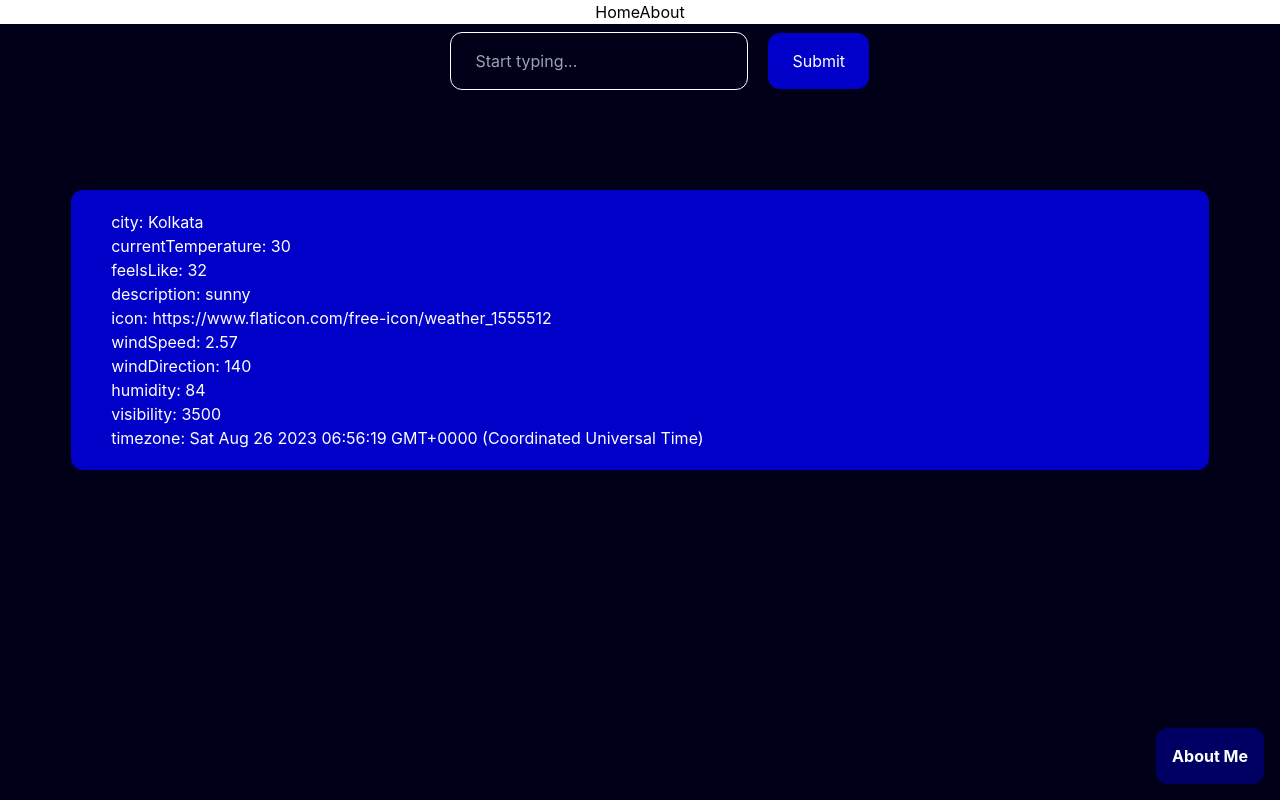
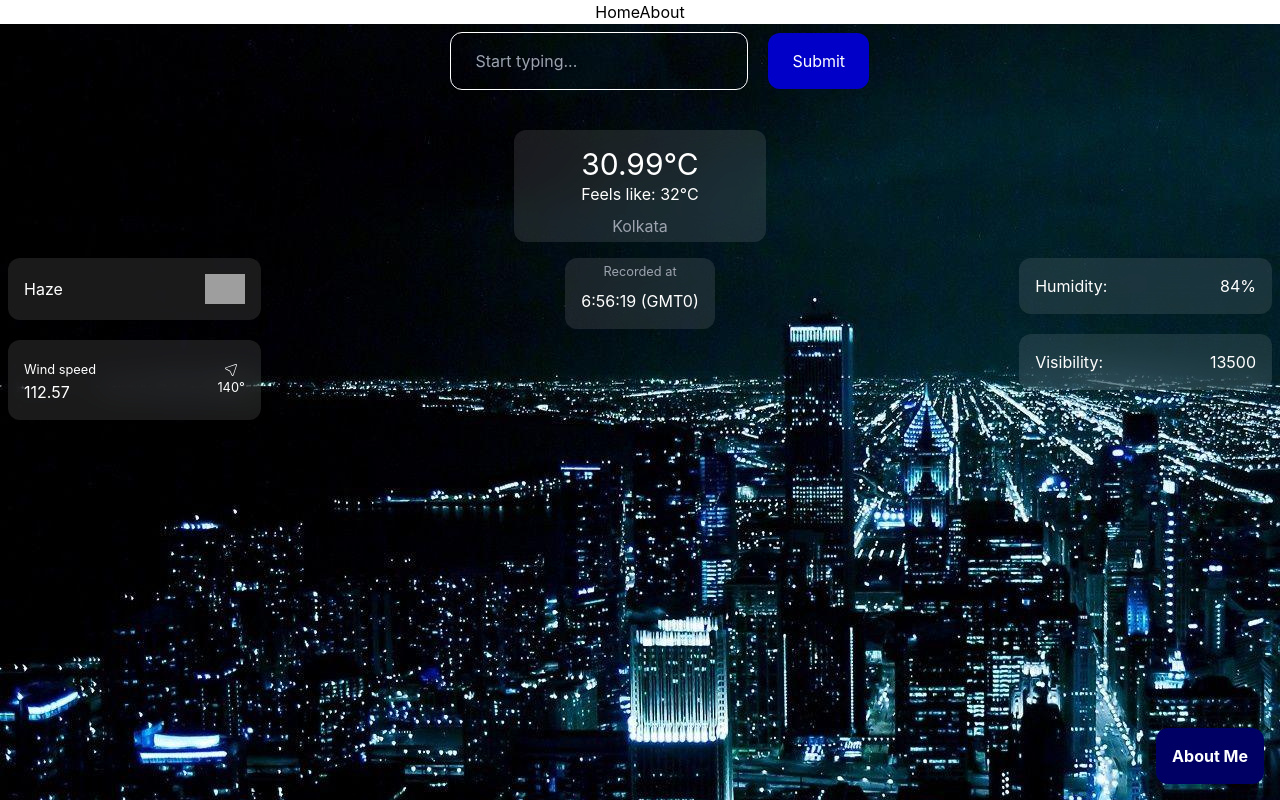
Before and after one commit to binayakbishnu/clinigo-task-binayak, a React (Create React App) app: page / in a window 1280 px wide. Built offline with nearby package versions, Linux system fonts and the light colour scheme; grey boxes are pictures that could not be loaded.

Commit message:
feat: main content style complete + error handling

```diff
--- a/package.json
+++ b/package.json
@@ -11,6 +11,7 @@
     "cors": "^2.8.5",
     "react": "^18.2.0",
     "react-dom": "^18.2.0",
+    "react-icons": "^4.10.1",
     "react-router-dom": "^6.15.0",
     "react-scripts": "5.0.1",
     "request": "^2.88.2",
--- a/src/Pages/Home/Dashboard.jsx
+++ b/src/Pages/Home/Dashboard.jsx
@@ -1,11 +1,15 @@
 import React, { useEffect, useState } from 'react'
 import { Link } from 'react-router-dom'
+
+import cityBackground from '../../assets/city-bg.jpg'
+import { CiLocationArrow1 } from 'react-icons/ci'
 
 import axios from 'axios';
 
 function Dashboard() {
-    const [city, setCity] = useState("");
+    const [city, setCity] = useState(null);
     const cityInput = React.createRef();
+    const formInput = React.createRef();
 
     const [error, setError] = useState(false);
     const [errorMessage, setErrorMessage] = useState("no error");
@@ -88,25 +92,30 @@ function Dashboard() {
 
     const submitCity = async (e) => {
         e.preventDefault();
-        setWeatherDetails(null);
-        if (city === "" || city === " ") {
+        if (city === "" || city === " " || city === null) {
             setError(true);
             setErrorMessage("Please enter a city");
             return;
         }
+        // setWeatherDetails(null);
 
         setError(false);
         setErrorMessage("no error");
 
         // console.log(cityInput.current?.value);
-        setCity(cityInput.current?.value);
+        // setCity(cityInput.current?.value);
+        formInput.current.reset();
 
         await sendReceiveByAxios();
 
         // setDisplay();
     }
 
-    const [receivedOutput, setReceivedOutput] = useState("x");
+    const resetInputs = () => {
+        setCity(null);
+    }
+
+    const [receivedOutput, setReceivedOutput] = useState(null);
     const sendReceiveByAxios = async () => {
         try {
             /* await axios.post(`http://localhost:8000/sendCityName`, {
@@ -132,6 +141,7 @@ function Dashboard() {
             await axios.get(`https://api.openweathermap.org/data/2.5/weather?q=${city}&appid=${'079f46de460e5a2e043e8f5911cd10e6'}`
             ).then(res => {
                 setReceivedOutput(res.data);
+                // resetInputs();
             }).catch(err => {
                 setError(true);
                 setErrorMessage(`Please check the city name (you entered "${city}")`);
@@ -151,20 +161,21 @@ function Dashboard() {
     const [weatherDetails, setWeatherDetails] = useState({
         city: "Kolkata",
 
-        currentTemperature: 30.0,
+        currentTemperature: 30.99,
         feelsLike: 32.0,
 
-        description: "sunny",
-        icon: "https://www.flaticon.com/free-icon/weather_1555512",
+        description: "Haze",
+        icon: "https://openweathermap.org/img/wn/50d@2x.png",
 
-        windSpeed: 2.57,
+        windSpeed: 112.57,
+        windDirectionIcon: 95,
         windDirection: 140,
 
         humidity: 84,
 
-        visibility: 3500,
+        visibility: 13500,
 
-        timezone: `${new Date(1693052779 * 1000 - 19800 * 1000)}`,
+        timezone: new Date(1693052779 * 1000 - 19800 * 1000),
     });
 
     // const [weatherDetails, setWeatherDetails] = useState(null);
@@ -172,23 +183,31 @@ function Dashboard() {
         if (receivedOutput === "x" || receivedOutput === "" || receivedOutput === null) return;
         // console.log(receivedOutput);
 
-        let weatherTimezone = `${new Date(receivedOutput.dt * 1000 - receivedOutput.timezone * 1000)}`;
+        let weatherTimezone = new Date(receivedOutput.dt * 1000 - receivedOutput.timezone * 1000);
 
-        let weatherIcon = `https://openweathermap.org/img/wn/${receivedOutput.weather[0].icon}@2x.png`,
-            weatherTemp = receivedOutput.main.temp - 273.15;
+        // let weatherIcon = `https://openweathermap.org/img/wn/${receivedOutput.weather[0].icon}@2x.png`;
 
-        weatherTemp = Number.parseFloat(weatherTemp).toFixed(2);
+        let windDirectionIcon = receivedOutput.wind.speed - 45;
+
+        let description = receivedOutput.weather[0].description;
+        description = description.replace(
+            /\w\S*/g,
+            function (txt) {
+                return txt.charAt(0).toUpperCase() + txt.substr(1).toLowerCase();
+            }
+        );
 
         setWeatherDetails({
             city: receivedOutput.name,
 
-            currentTemperature: receivedOutput.main.temp - 273.15,
-            feelsLike: receivedOutput.main.feels_like,
+            currentTemperature: Number.parseFloat(receivedOutput.main.temp - 273.15).toFixed(2),
+            feelsLike: Number.parseFloat(receivedOutput.main.feels_like - 273.15).toFixed(2),
 
-            description: receivedOutput.weather[0].description,
-            icon: weatherIcon,
+            description: description,
+            icon: `https://openweathermap.org/img/wn/${receivedOutput.weather[0].icon}@2x.png`,
 
             windSpeed: receivedOutput.wind.speed,
+            windDirectionIcon: windDirectionIcon,
             windDirection: receivedOutput.wind.deg,
 
             humidity: receivedOutput.main.humidity,
@@ -204,11 +223,16 @@ function Dashboard() {
     }, [receivedOutput]);
 
     return (
-        <div className='flex-1 p-2 bg-[rgba(0,0,25,1.0)] text-white relative'>
-            <div className='mainContent flex flex-col items-stretch justify-start'>
+        <div className='flex-1 p-2 bg-[rgba(0,0,25,1.0)] text-white relative'
+            style={{
+                backgroundImage: `url('${cityBackground}')`,
+                height: `400px`
+            }}>
+            <div className='mainContent flex flex-col items-stretch justify-start h-full'>
                 <div className={`inputDiv`}>
-                    <form action="/sendCityName" onSubmit={submitCity} className={`lg:w-[30%] m-auto flex flex-row gap-5 justify-between items-center`}>
-                        <input onChange={(e) => setCity(e.target.value)} type="text" list="cities" placeholder='Start typing...' ref={cityInput}
+                    <form ref={formInput} action="/sendCityName" onSubmit={submitCity} className={`lg:w-[30%] m-auto flex flex-row gap-5 justify-between items-center`}>
+                        <input onChange={(e) => setCity(e.target.value)} type="text" list="cities"
+                            placeholder='Start typing...' ref={cityInput}
                             className={`bg-[rgba(0,0,0,0)] px-6 py-4 border border-white rounded-xl`} />
                         <datalist id="cities">
                             {
@@ -216,11 +240,6 @@ function Dashboard() {
                                     return <option key={cityID} value={city} />
                                 })
                             }
-                            {/* <option value="Kolkata" />
-                            <option value="Bangalore" />
-                            <option value="Chennai" />
-                            <option value="Mumbai" />
-                            <option value="Delhi" /> */}
                         </datalist>
 
                         <input type="submit" value="Submit"
@@ -228,34 +247,98 @@ function Dashboard() {
                     </form>
                 </div>
 
-                <div className={`outputDiv mt-[4%]`}>
+                <div className={`outputDiv flex-1 flex lg:flex-col items-stretch justify-start`}>
                     {/* <p className='text-white'>sent: {city}</p> */}
+
+                    {/* error */}
                     {
                         // error &&
                         <p className={`${error ? 'text-red-500' : 'text-[rgba(0,0,0,0)]'}`}
                         >{errorMessage}</p>
                     }
 
-                    {
-                        weatherDetails &&
-                        <div className={`outputContent mt-[2%] w-[90%] m-auto bg-[rgba(0,0,200,1.0)] rounded-xl min-h-[20vh] p-5`}>
-                            {/* <p className='text-white'>received: {weatherDetails && weatherDetails.city}</p> */}
-                            <div className={`w-full text-left ms-5`}>
-                                <ul>
-                                    {
-                                        Object.keys(weatherDetails).map((key, index) => {
-                                            return <li key={index}>{key}: {weatherDetails[key]}</li>
-                                        })
-                                    }
-                                    {/* <li>Current Temperature: {weatherDetails.currentTemperature}</li>
-                                    <li>Description: {weatherDetails.description}</li>
-                                    <li>Wind Speed: {weatherDetails.windSpeed}</li>
-                                    <li>Humidity: {weatherDetails.humidity}</li> */}
-                                </ul>
+                    {/* temperature */}
+                    <div className='flex flex-row lg:flex-col items-center justify-between mt-4 px-6 lg:px-2 py-4 lg:pb-1 bg-white bg-opacity-10 backdrop-blur-lg w-full lg:w-[20%] m-auto rounded-xl'>
+                        <h1 className={`relative text-4xl lg:text-3xl ${weatherDetails ? 'text-white' : 'text-[rgba(0,0,0,0)]'}`}>
+                            {weatherDetails ? weatherDetails.currentTemperature : 99}&deg;C
+                            {/* <img className={`hidden lg:block`} src={weatherDetails?.icon} alt="" /> */}
+                        </h1>
+                        <div className='flex flex-col items-end lg:items-center justify-start'>
+                            <p className={`p-0 m-0 ${weatherDetails ? 'text-white' : 'text-[rgba(0,0,0,0)]'}`}>
+                                Feels like: {weatherDetails ? weatherDetails.feelsLike : 99}&deg;C
+                            </p>
+                            <p className={`p-0 m-0 lg:mt-2 text-gray-400`}>{weatherDetails ? weatherDetails.city : "City"}</p>
+                        </div>
+                    </div>
+
+                    {/* other details */}
+                    <div className={`mt-4 flex-1 flex lg:flex-row justify-between items-start`}>
+                        {/* left side */}
+                        <div className={`flex lg:flex-col items-stretch justify-start gap-5 w-[20%]`}>
+                            <div className={`px-6 lg:px-4 py-4 bg-white bg-opacity-10 backdrop-blur-lg rounded-xl text-left`}>
+                                <p className={`flex flex-row items-center justify-between`}>
+                                    {weatherDetails ? weatherDetails.description : "Haze"}
+                                    <img className={``} src={weatherDetails?.icon} width="40px" alt="" />
+                                </p>
+                            </div>
+                            <div className={`px-6 lg:px-4 py-4 bg-white bg-opacity-10 backdrop-blur-lg rounded-xl text-left`}>
+                                <div className={`flex flex-row items-center justify-between`}>
+                                    <p className={`p-0 m-0`}>
+                                        <span className={`text-[0.8em]`}>Wind speed </span><br />
+                                        {weatherDetails ? weatherDetails.windSpeed : "999.99"}
+                                    </p>
+                                    <div className={`flex flex-col items-center justify-start`}>
+                                        <CiLocationArrow1
+                                            className={`rotate-[${weatherDetails?.windDirectionIcon}deg]`}
+                                        />
+                                        <p className='p-0 m-0 text-[0.8em]'>
+                                            {weatherDetails?.windDirection}&deg;
+                                        </p>
+                                    </div>
+                                </div>
+                            </div>
+                            {/* <div className={`px-6 lg:px-4 py-4 bg-white bg-opacity-10 backdrop-blur-lg rounded-xl text-left`}>
+                                <p className={`flex flex-row items-center justify-between`}>
+                                    <span>
+                                        Humidity: </span>
+                                    {weatherDetails ? weatherDetails.humidity : "100"}%
+                                </p>
+                            </div>
+                            <div className={`px-6 lg:px-4 py-4 bg-white bg-opacity-10 backdrop-blur-lg rounded-xl text-left`}>
+                                <p className={`flex flex-row items-center justify-between`}>
+                                    <span>
+                                        Visibility: </span>
+                                    {weatherDetails ? weatherDetails.visibility : "99999"}
+                                </p>
+                            </div> */}
+                        </div>
+
+                        {/* center */}
+                        <div className={`flex flex-col items-center justify-between px-6 lg:px-4 py-4 pt-1 bg-white bg-opacity-10 backdrop-blur-lg rounded-xl text-left`}>
+                            <p className={`text-[0.8em] text-gray-400 mb-2`}>Recorded at</p>
+                            <p>
+                                {weatherDetails?.timezone.getHours()}:{weatherDetails?.timezone.getMinutes()}:{weatherDetails?.timezone.getSeconds()}  (GMT{(weatherDetails?.timezone.getTimezoneOffset()) / 60})
+                            </p>
+                            {/* <p>{weatherDetails?.timezone.toString()}</p> */}
+                        </div>
+
+                        {/* right side */}
+                        <div className={`flex lg:flex-col items-stretch justify-start gap-5 w-[20%]`}>
+                            <div className={`px-6 lg:px-4 py-4 bg-white bg-opacity-10 backdrop-blur-lg rounded-xl text-left`}>
+                                <p className={`flex flex-row items-center justify-between`}>
+                                    <span>Humidity: </span>
+                                    {weatherDetails ? weatherDetails.humidity : "100"}%
+                                </p>
+                            </div>
+                            <div className={`px-6 lg:px-4 py-4 bg-white bg-opacity-10 backdrop-blur-lg rounded-xl text-left`}>
+                                <p className={`flex flex-row items-center justify-between`}>
+                                    <span>
+                                        Visibility: </span>
+                                    {weatherDetails ? weatherDetails.visibility : "99999"}
+                                </p>
                             </div>
                         </div>
-                    }
-
+                    </div>
                 </div>
             </div>
 
@@ -265,7 +348,7 @@ function Dashboard() {
                     className='bg-[rgba(0,0,100,1.0)] p-4 rounded-xl flex flex-row items-center justify-center cursor-pointer text-white font-bold'
                 >About Me</Link>
             </div>
-        </div>
+        </div >
     )
 }
 
```
Also changed, not shown: src/assets/city-bg.jpg (added), 1 other file (tests, documents, lock files or other folders).
